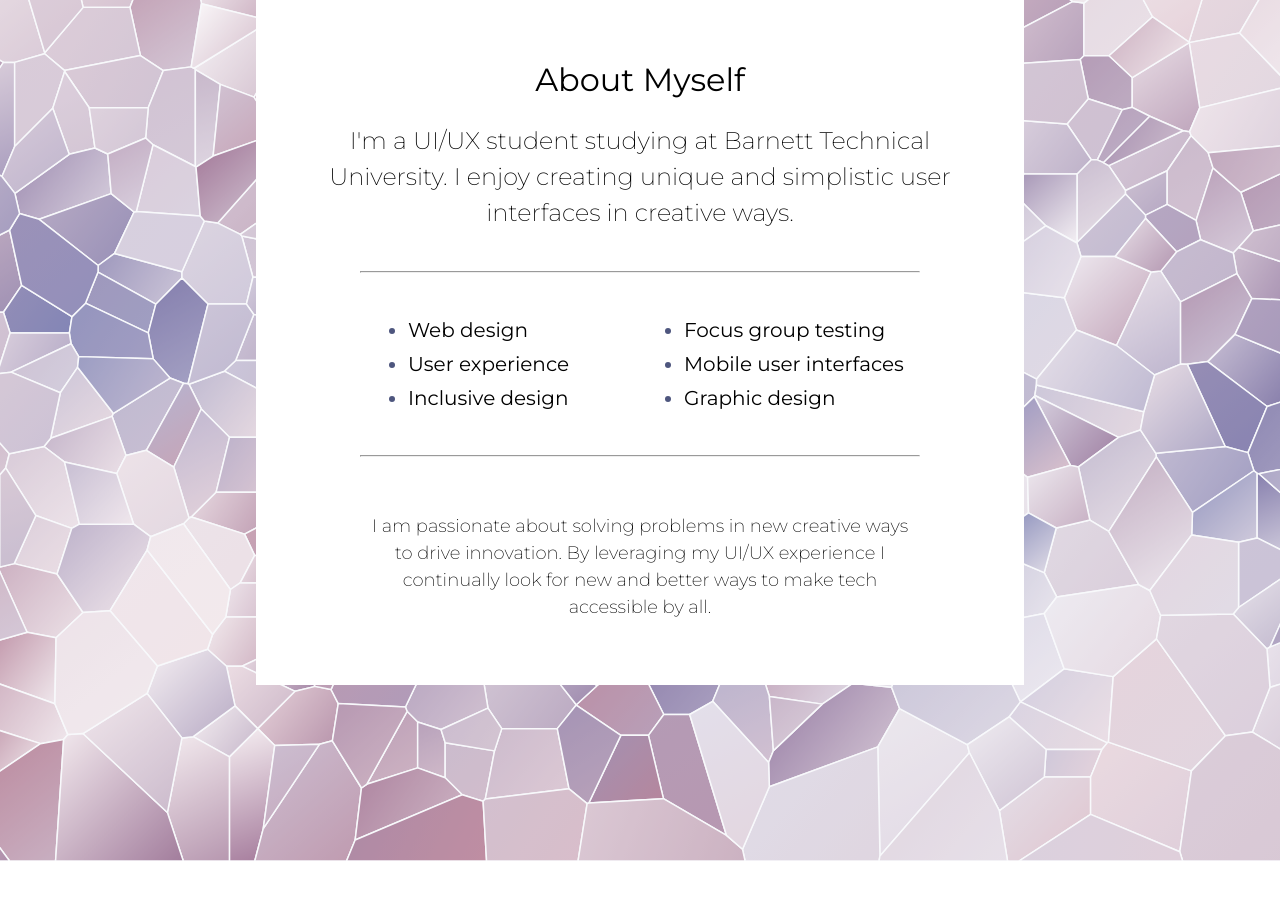
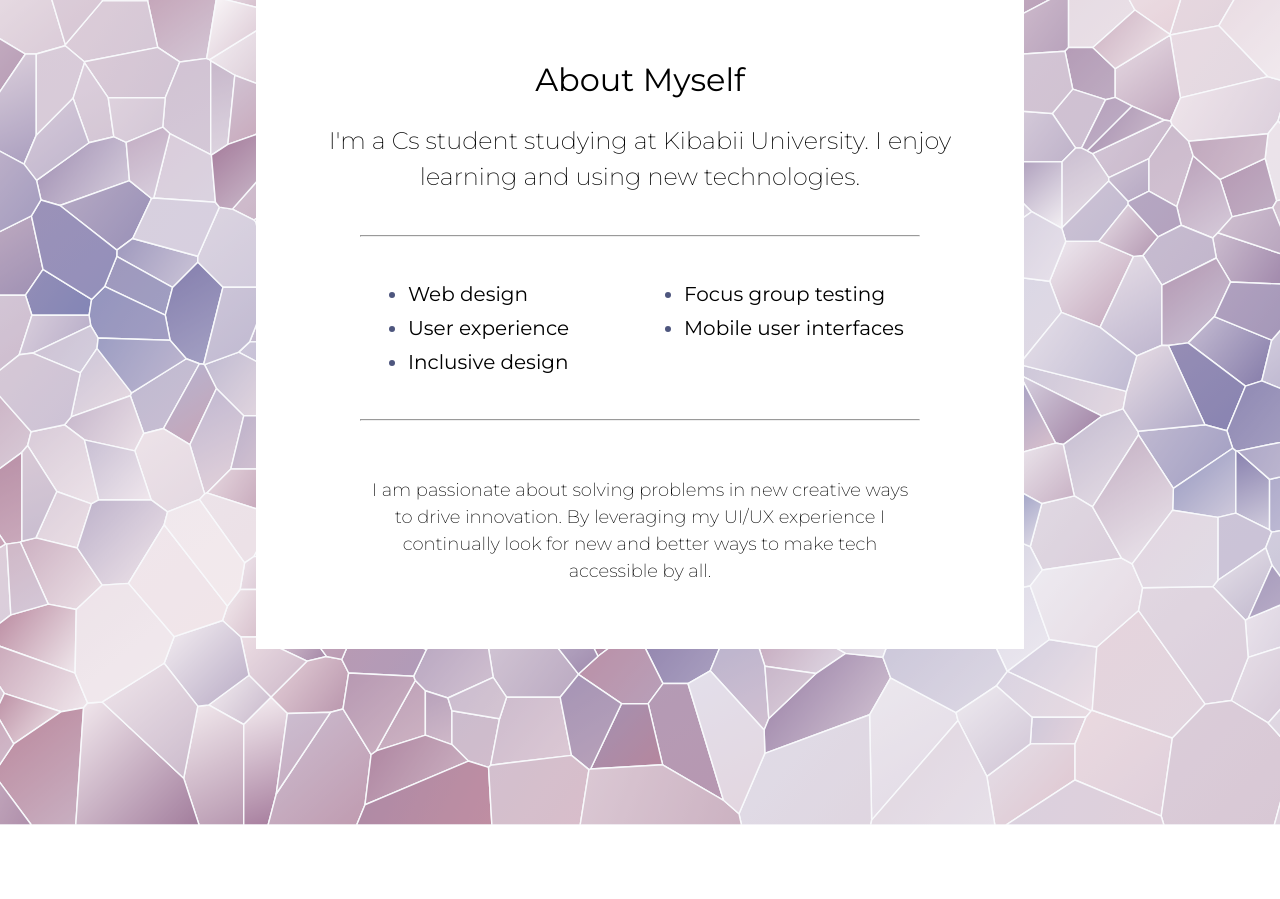
Before and after one commit to OkelloSam21/automatic-octo-rotary-phone, a React (Vite) app: page / in a window 1280 px wide. Shown: the part 980-1879 px from the top of the page. Built offline with nearby package versions, Linux system fonts and the light colour scheme.

Commit message:
update About.jsx

```diff
--- a/src/Components/About.jsx
+++ b/src/Components/About.jsx
@@ -24,7 +24,7 @@ const imageAltText = "purple and blue abstract background";
  * Sort description that expands on your title on the Home component.
  */
 const description =
-  "I'm a UI/UX student studying at Barnett Technical University. I enjoy creating unique and simplistic user interfaces in creative ways.";
+  "I'm a Cs student studying at Kibabii University. I enjoy learning and using new technologies.";
 
 /**
  * List of some of skills or technologies you work on, are learning,
@@ -36,7 +36,7 @@ const skillsList = [
   "Inclusive design",
   "Focus group testing",
   "Mobile user interfaces",
-  "Graphic design",
+  // "Graphic design",
 ];
 
 /**
```
